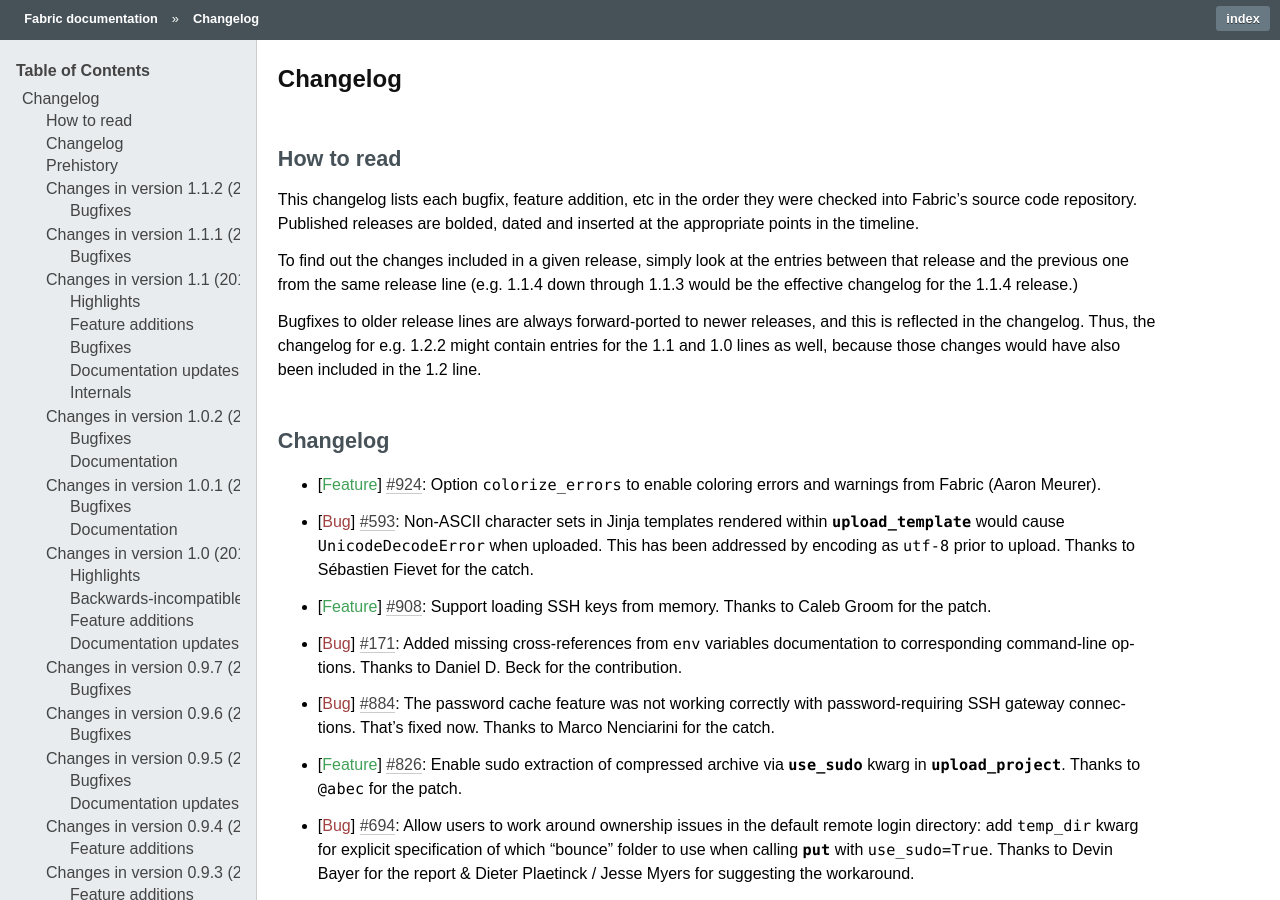
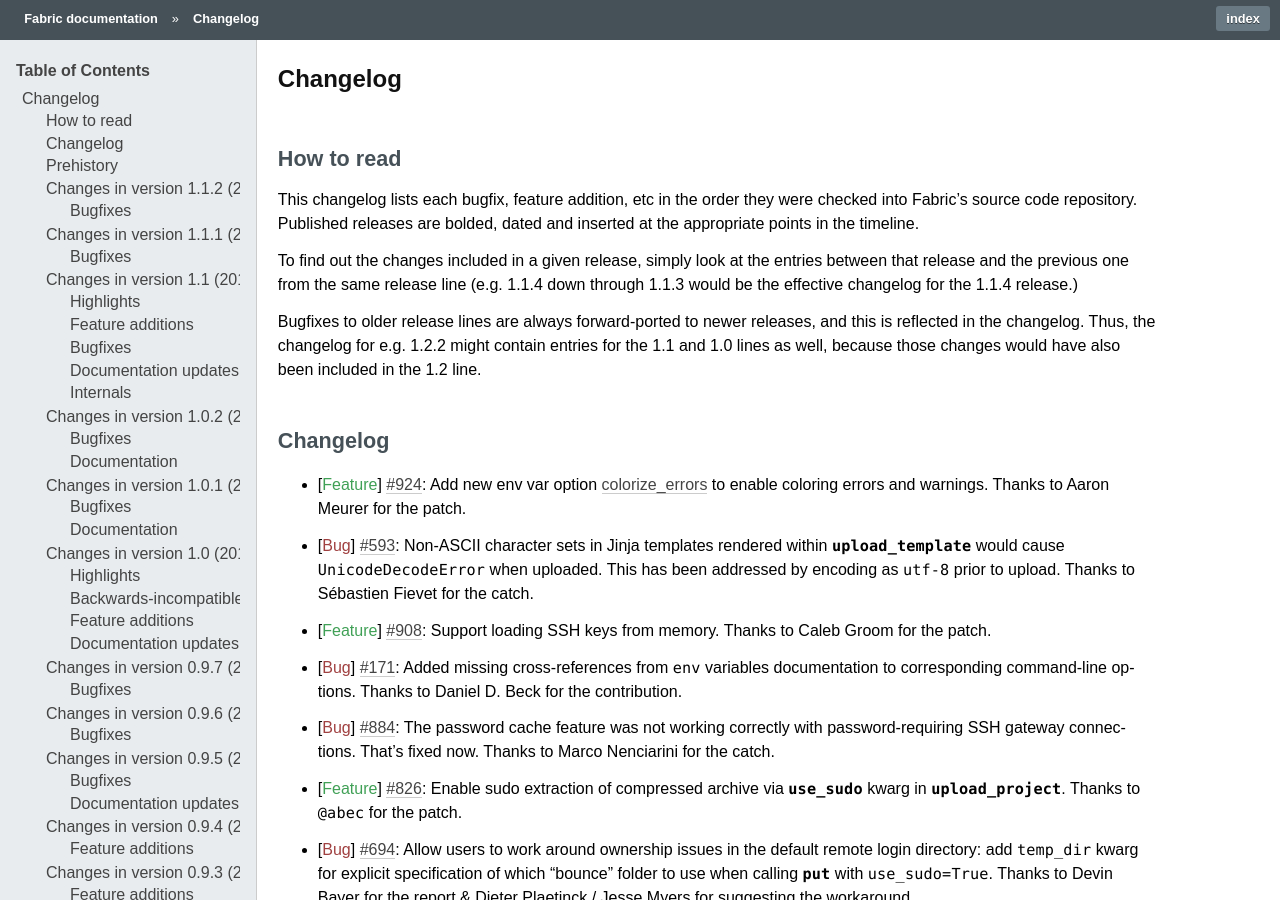
Before and after one commit to fabric/fabric, a Sphinx documentation site: the page built from docs/changelog.rst, in a window 1280 px wide and 900 px high. Built offline with Sphinx 7.4.7, drawn with Linux system fonts in a browser that asks for light colours; the version number could not be read and is left out.

Commit message:
Tweak changelog entry

```diff
--- a/docs/changelog.rst
+++ b/docs/changelog.rst
@@ -25,8 +25,8 @@ would have also been included in the 1.2 line.
 Changelog
 =========
 
-* :feature:`924` Option ``colorize_errors`` to enable coloring errors and
-  warnings from Fabric (Aaron Meurer).
+* :feature:`924` Add new env var option :ref:`colorize-errors` to enable coloring errors and
+  warnings. Thanks to Aaron Meurer for the patch.
 * :bug:`593` Non-ASCII character sets in Jinja templates rendered within
   `.upload_template` would cause ``UnicodeDecodeError`` when uploaded. This has
   been addressed by encoding as ``utf-8`` prior to upload. Thanks to Sébastien
```
